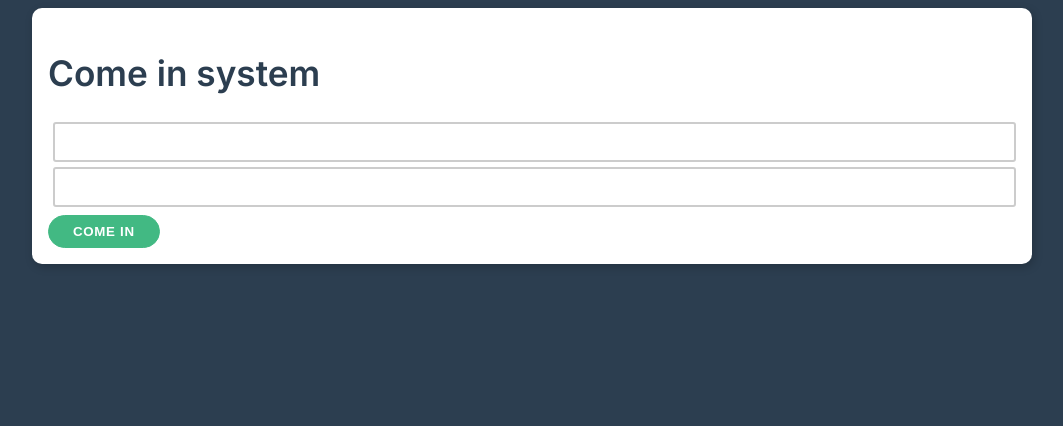
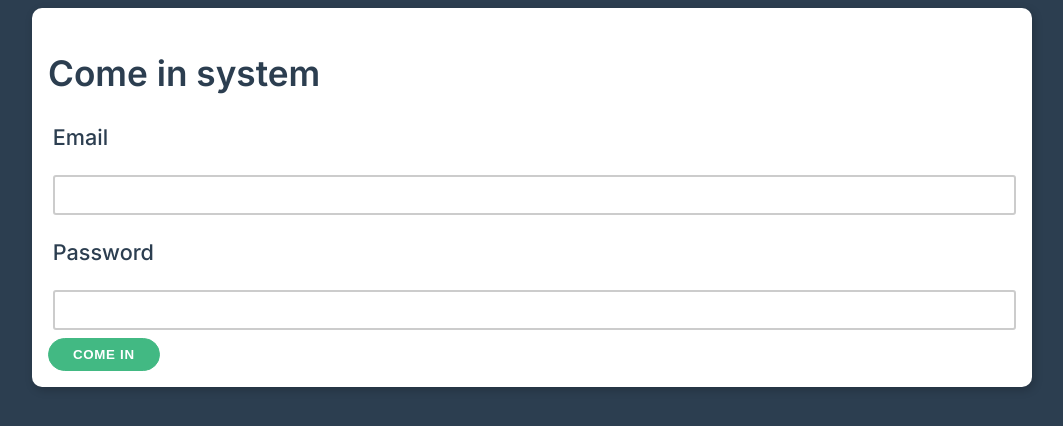
Before and after one commit to hel1yeah/onlineBank, a Vue app: page /auth in a window 1280 px wide. Shown: the top 426 px of the page, without its empty margins (108-1171 px from the left). Built offline with nearby package versions, Linux system fonts and the light colour scheme.

Commit message:
validation form

```diff
--- a/src/views/Auth.vue
+++ b/src/views/Auth.vue
@@ -1,23 +1,105 @@
 <template>
-  <form class="card" @submit.prevent>
+  <form class="card" @submit.prevent="onSubmit">
     <h1>Come in system</h1>
 
-    <div class="form-control">
+    <div :class="['form-control', { invalid: eError }]">
       <label class="form-control__label">
-        <input class="form-control__input-email" type="email" />
+        <h3>
+          Email
+        </h3>
+        <input
+          v-model="email"
+          class="form-control__input-email"
+          type="email"
+          @blur="eBlur"
+        />
       </label>
-
-      <label class="form-control__label">
-        <input class="form-control__input-email" type="password" />
-      </label>
+      <small v-if="eError">{{ eError }}</small>
     </div>
 
-    <button class="btn primary">Come in</button>
+    <div class="form-control" :class="{ invalid: pError }">
+      <label class="form-control__label">
+        <h3>Password</h3>
+        <input
+          v-model="password"
+          class="form-control__input-password"
+          type="password"
+          @blur="eBlur"
+        />
+      </label>
+      <small v-if="pError">{{ pError }}</small>
+    </div>
+    <button
+      class="btn primary"
+      type="submit"
+      :disabled="isSubmitting || isManyLoginAttempts"
+    >
+      Come in
+    </button>
+    <br />
+    <span class="text-denger" v-if="isManyLoginAttempts">
+      many Login Attempts
+    </span>
   </form>
 </template>
 
 <script>
-export default {};
+import { computed, watch } from 'vue';
+import { useField, useForm } from 'vee-validate';
+import * as yup from 'yup';
+
+export default {
+  setup() {
+    const { handleSubmit, isSubmitting, submitCount } = useForm();
+    const { value: email, errorMessage: eError, handleBlur: eBlur } = useField(
+      'email',
+      yup
+        .string()
+        .trim()
+        .required('email is required')
+        .email('incorrect email')
+        .min(3)
+    );
+
+    const isManyLoginAttempts = computed(() => submitCount.value >= 3);
+
+    watch(isManyLoginAttempts, (val) => {
+      if (val) {
+        setTimeout(() => (submitCount.value = 0), 1500);
+      }
+    });
+
+    const {
+      value: password,
+      errorMessage: pError,
+      handleBlur: pBlur,
+    } = useField(
+      'password',
+      yup
+        .string()
+        .trim()
+        .required('password is required')
+        .min(6, 'minimum password length 6 letters')
+    );
+
+    const onSubmit = handleSubmit((values) => {
+      console.log(form);
+    });
+
+    return {
+      email,
+      password,
+      eError,
+      pError,
+      eBlur,
+      pBlur,
+
+      onSubmit,
+      isSubmitting,
+      isManyLoginAttempts,
+    };
+  },
+};
 </script>
 
 <style lang="scss" scoped></style>
```
